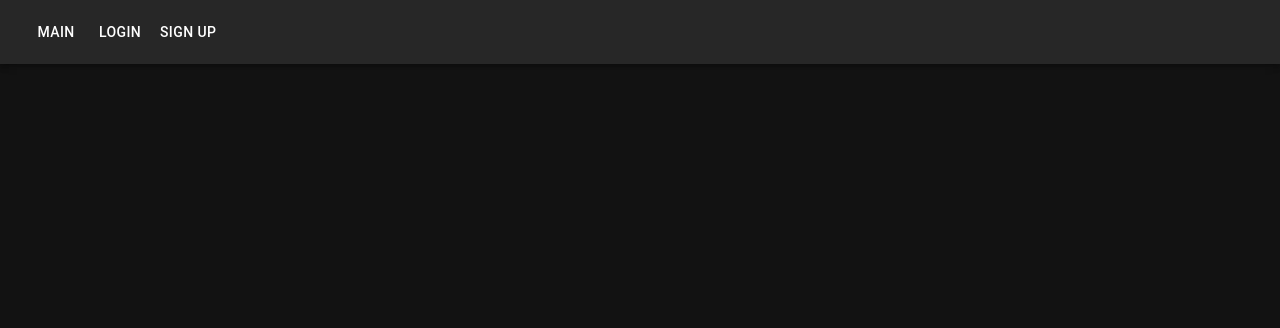
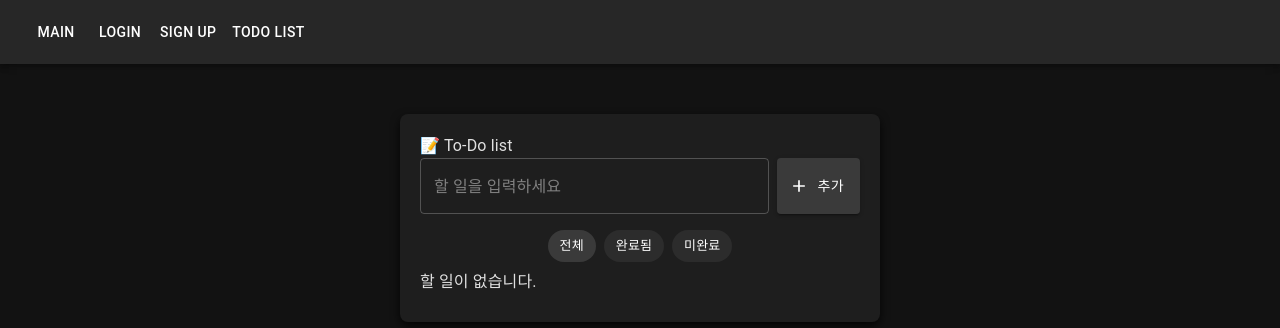
Before and after one commit to mapzine123/collab_frontend, a React (Create React App) app: page /todoList in a window 1280 px wide. Before the commit this address had no page. Shown: the top 328 px of the page. Built offline with nearby package versions, Linux system fonts and the light colour scheme.

Commit message:
#28  - TodoList UI 구현

```diff
--- a/src/App.js
+++ b/src/App.js
@@ -9,6 +9,7 @@ import WriteArticle from "./pages/WriteArticle";
 import MyPage from "./pages/MyPage";
 import { usePersistedStore } from "./redux/store/store";
 import ContentView from "./pages/ContentView";
+import TodoList from "./pages/TodoList";
 
 const darkTheme = createTheme({
   palette: {
@@ -37,6 +38,7 @@ function App() {
           <Route path="/write" element={<WriteArticle />} />
           <Route path="/myPage" element={<MyPage />} />
           <Route path="/contentView" element={<ContentView />} />
+          <Route path="/todoList" element={<TodoList />} />
         </Routes>
       </Router>
     </ThemeProvider>
--- a/src/components/Menubar.js
+++ b/src/components/Menubar.js
@@ -42,6 +42,9 @@ export default function Menubar() {
             <Button color="inherit" component={Link} to="/signup">
               Sign Up
             </Button>
+            <Button color="inherit" component={Link} to="/todoList">
+              Todo List
+            </Button>
           </>
         )}
       </Toolbar>
--- /dev/null
+++ b/src/pages/TodoList.js
@@ -0,0 +1,175 @@
+import React, { useState } from 'react';
+import {
+  Box,
+  Button,
+  Checkbox,
+  Chip,
+  IconButton,
+  List,
+  ListItem,
+  ListItemText,
+  TextField,
+  Typography
+
+} from '@mui/material';
+import { Add, CheckBox, Delete } from '@mui/icons-material';
+
+const ToDoList = () => {
+  const [todos, setTodos] = useState([]);
+  const [input, setInput] = useState('');
+  const [filter, setFilter] = useState('all');
+
+  const handleAddTodo = () => {
+    if(input.trim() === '') {
+      alert("할 일을 입력해주세요!");
+      return;
+    }
+
+    setTodos([...todos, {text: input, completed: false}]);
+    setInput('');
+  }
+
+  const filteredTodos = (() => {
+    if(filter === 'all') {
+      return todos;
+    } else if(filter == 'completed') {
+      return todos.filter((todo) => todo.completed);
+    } else {
+      return todos.filter((todo) => !todo.completed);
+    }
+  })();
+
+  const handleDelete = (index) => {
+    const updatedTodos = todos.filter((_, i) => i !== index);
+    setTodos(updatedTodos);
+  }
+
+  const handleToggleComplete = (index) => {
+    const updatedTodos = [...todos];
+    updatedTodos[index].completed = !updatedTodos[index].completed;
+    setTodos(updatedTodos);
+  }
+
+  return (
+    <Box sx={{
+      maxWidth: 480,
+      margin: '50px auto',
+      padding: '20px',
+      borderRadius: '8px',
+      boxShadow: '0 4px 10px rgba(0, 0, 0, .8)',
+      backgroundColor: '#1E1E1E',
+      color: '#E0E0E0'
+    }}>
+      <Typography>
+        📝 To-Do list
+      </Typography>
+
+      {/* 입력 필드 */}
+      <Box sx={{
+        display: 'flex', gap: 1
+      }}>
+        <TextField
+          fullWidth
+          variant='outlined'
+          placeholder='할 일을 입력하세요'
+          value={input}
+          onChange={(e) => setInput(e.target.value)}
+          onKeyDown={(e) => e.key === 'Enter' && handleAddTodo()}
+          sx={{
+            input: {color: '#E0E0E0'},
+            '& .MuiOutlinedInput-root' : {borderColor: '#444'}
+          }}
+        />
+        <Button
+          onClick={handleAddTodo}
+          variant='contained'
+          startIcon={<Add />}
+          sx={{
+            flexShrink: 0,
+            backgroundColor: '#3A3A3A',
+            color: '#fff'
+          }}
+        >
+          추가
+        </Button>
+      </Box>
+
+      {/* 필터 버튼 */}
+      <Box
+        sx={{
+          marginTop: 2,
+          display: 'flex',
+          justifyContent: 'center',
+          gap: 1
+        }}
+      >
+        <Chip
+          label="전체"
+          onClick={() => setFilter('all')}
+          sx={{
+            backgroundColor: filter === 'all' ? '#3A3A3A' : '#2C2C2C',
+            color: '#fff'
+          }}
+        />
+        <Chip
+          label="완료됨"
+          onClick={() => setFilter('completed')}
+          sx={{
+            backgroundColor: filter === 'completed' ? '#3a3a3a' : '#2c2c2c',
+            color: '#fff'
+          }}
+
+        />
+        <Chip
+          label="미완료"
+          onClick={() => setFilter('pending')}
+          sx={{
+            backgroundColor: filter === 'pending' ? '#3c3c3c' : '#2c2c2c',
+            color: '#fff'
+          }}
+        />
+      </Box>
+
+      {/* To-Do 목록 */}
+      <List>
+          {filteredTodos.length === 0 ? (
+            <Typography>
+              할 일이 없습니다.
+            </Typography>
+          ) : (
+            filteredTodos.map((todo, index) => (
+              <ListItem
+                key={index}
+                sx={{
+                  backgroundColor: '#2a2a2a',
+                  marginBottom: 1,
+                  borderRadius: '8px',
+                  boxShadow: '0 2px, 5px rgba(0, 0, 0, 0, .5)'
+                }}
+                secondaryAction= {
+                  <IconButton edge="end" aria-label='delete' onClick={() => handleDelete(index)}>
+                    <Delete sx={{color: '#e57373'}} />
+                  </IconButton>
+                }
+              >
+                <Checkbox
+                  checked={todos.completed}
+                  onChange={() => handleToggleComplete(index)}
+                  sx={{color: '#81c784', '&.Mui-checked': {color: '#4caf50'}}}
+                />
+                <ListItemText
+                  primary={todo.text}
+                  sx={{
+                    textDecoration: todo.completed ? 'line-through' : 'none',
+                    color: todo.completed ? '#888' : '#e0e0e0',
+                  }}
+                />
+              </ListItem>
+            ))
+          )}
+      </List>
+    </Box>
+  );
+};
+
+export default ToDoList;
```
